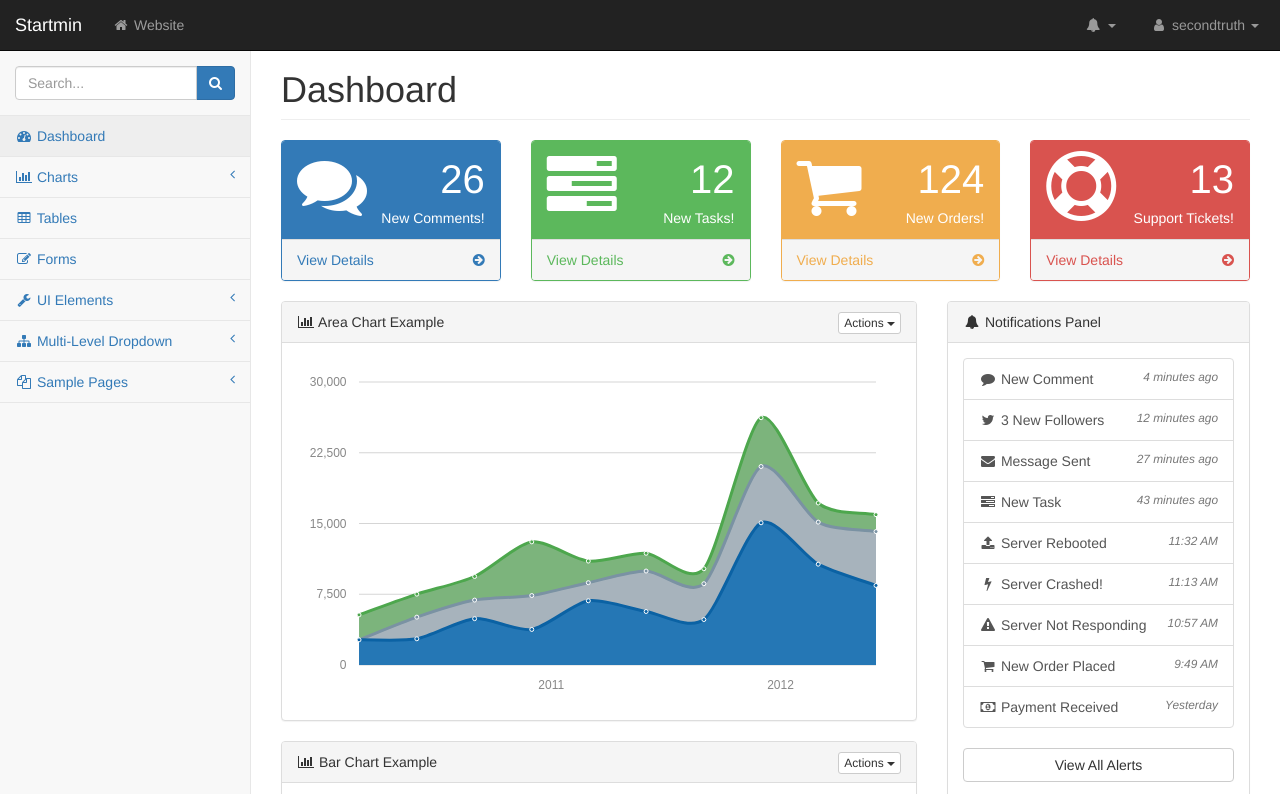
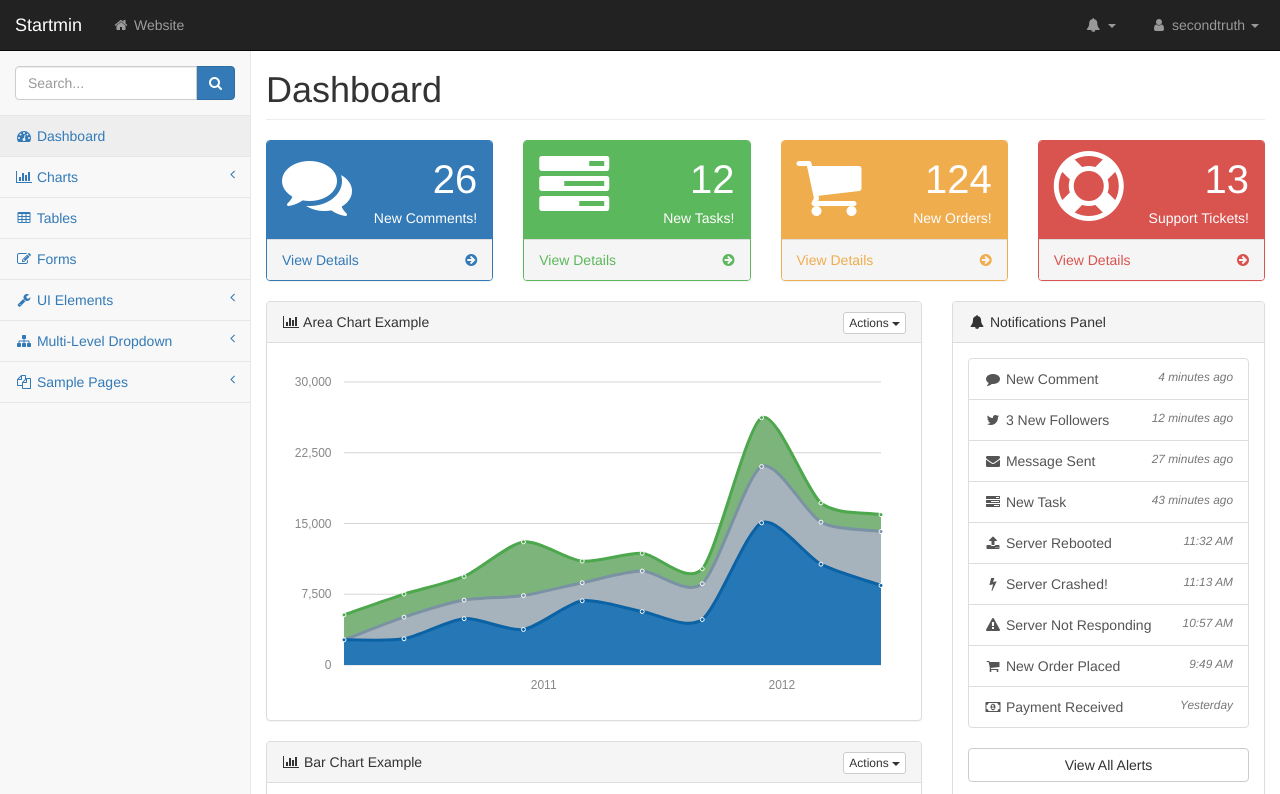
Before and after one commit to secondtruth/startmin, a plain HTML site: page pages/index.html in a window 1280 px wide. Shown: the top 794 px of the page. Drawn offline with Linux system fonts and the light colour scheme.

Commit message:
Remove Compensation for Missing Container Tag
Rows are not wrapped in a container div as required (except for on the blank page template).  This CSS compensated for that.

```diff
--- a/css/startmin.css
+++ b/css/startmin.css
@@ -13,7 +13,7 @@ body {
 }
 
 #page-wrapper {
-    padding: 30px 15px 0 15px;
+    padding-top: 30px;
     min-height: 568px;
     background-color: #fff;
 }
@@ -22,7 +22,7 @@ body {
     #page-wrapper {
         position: inherit;
         margin-left: 250px;
-        padding: 30px 30px 0 30px;
+        padding: 30px 15px 0 15px;
         border-left: 1px solid #e7e7e7;
     }
 }
```
